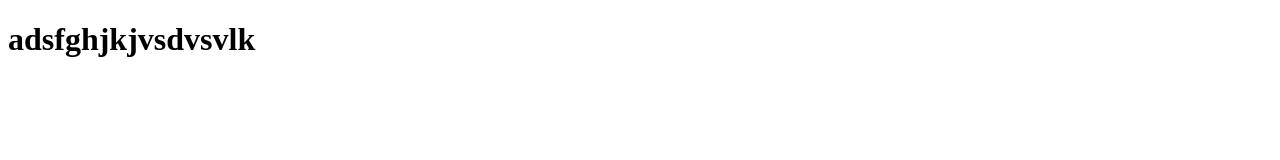
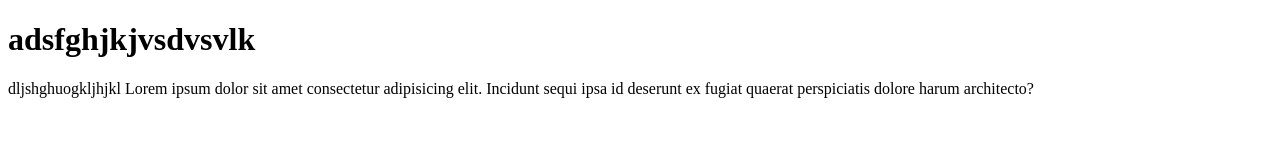
Before and after one commit to adibansal13/gitpractice, a plain HTML site: page index.html in a window 1280 px wide. Drawn offline with Linux system fonts and the light colour scheme.

Commit message:
some changes

```diff
--- a/index.html
+++ b/index.html
@@ -7,5 +7,6 @@
 </head>
 <body>
     <H1>adsfghjkjvsdvsvlk</H1>
+    <P>dljshghuogkljhjkl Lorem ipsum dolor sit amet consectetur adipisicing elit. Incidunt sequi ipsa id deserunt ex fugiat quaerat perspiciatis dolore harum architecto?</P>
 </body>
 </html>
```
